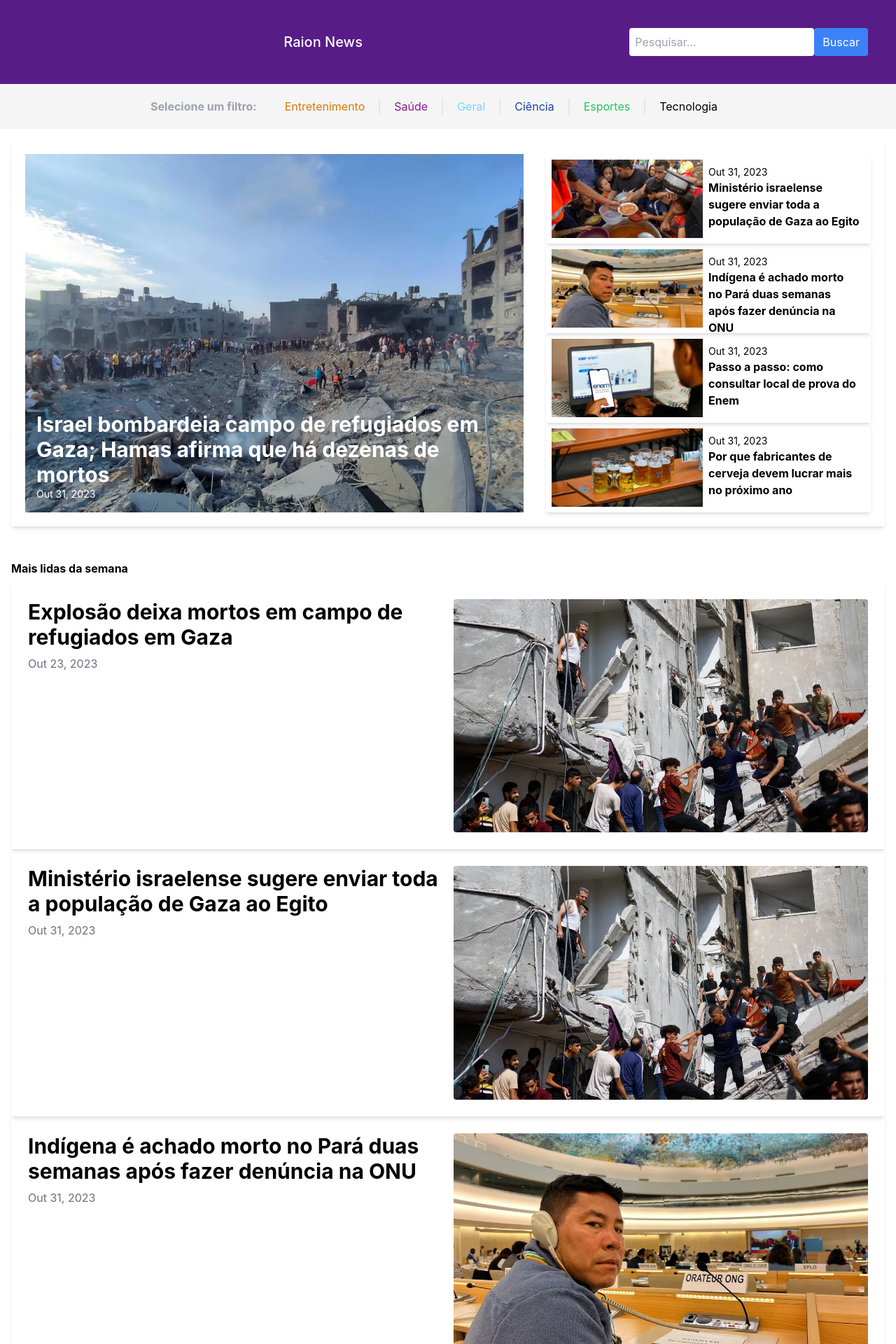
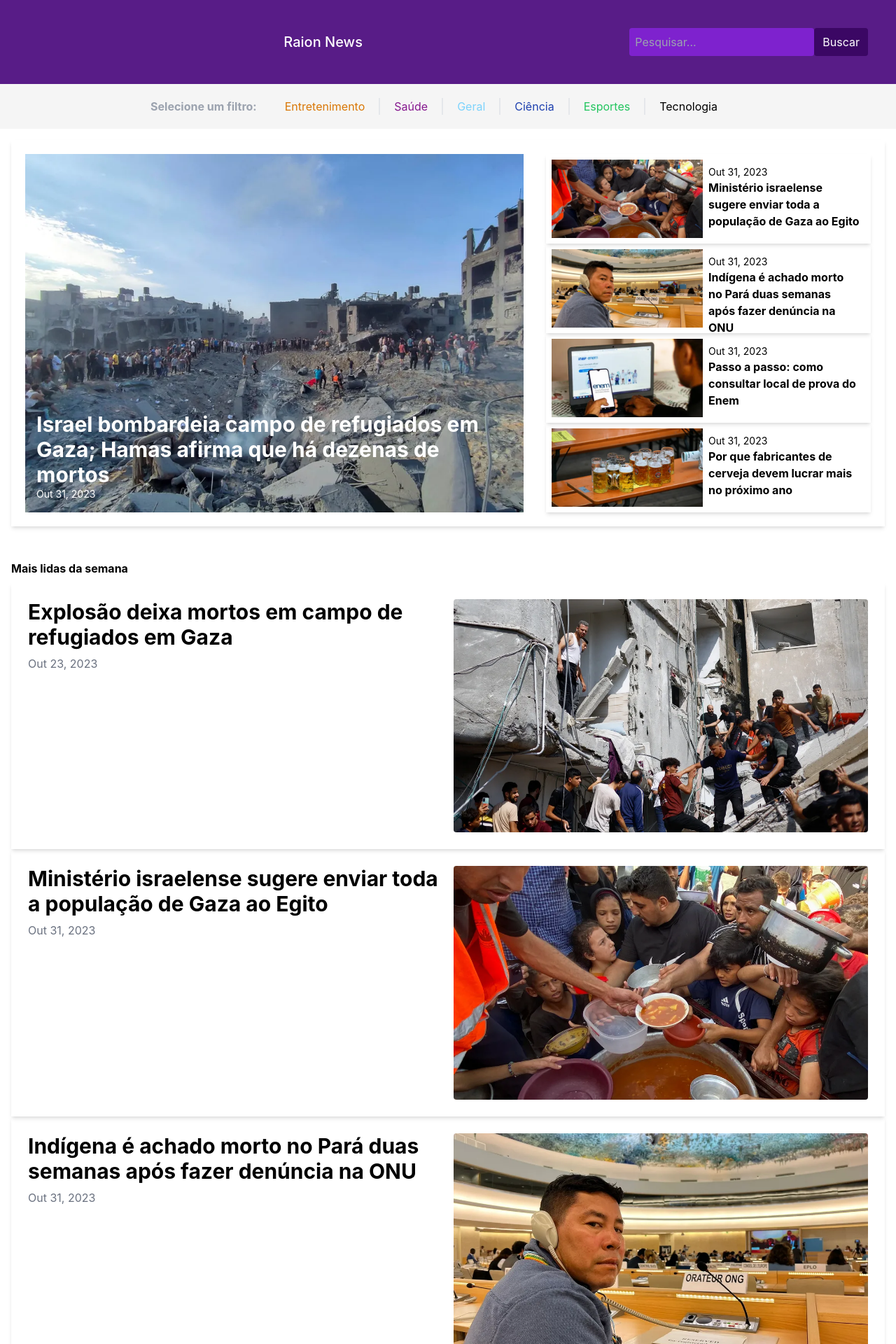
Before and after one commit to annxe/technicaltest-news, a React (Create React App) app in the folder technicaltest-react/: page / in a window 1280 px wide. Shown: the top 1920 px of the page at 70% size. Built offline with nearby package versions, Linux system fonts and the light colour scheme.

Commit message:
ajustes no input

```diff
--- a/technicaltest-react/src/Header.js
+++ b/technicaltest-react/src/Header.js
@@ -8,12 +8,12 @@ function Header() {
             <h1>Raion News</h1>
           </div>
           <div class="mt-3 md:mt-0 md:ml-4">
-            <input  type="searh" class="bg-white text-gray-900 p-2 rounded" placeholder="Pesquisar..."></input>
-            <button class="bg-blue-500 text-white px-3 py-2 rounded">Buscar</button>
+            <input  type="searh" class="bg-purple-700 text-gray-900 p-2 rounded" placeholder="Pesquisar..."></input>
+            <button class="bg-purple-950 text-white px-3 py-2 rounded">Buscar</button>
           </div>
         </div>
         <div class="flex justify-center bg-neutral-100 text-black p-8 md:p-5">
-          <ul class="flex flex-wrap">
+          <ul class="flex flex-wrap justify-center items-center">
             <li class="mr-5 md:mr-5 pr-5 font-bold text-gray-400"><p>Selecione um filtro:</p></li>
             <li class="mr-5 pr-5 text-amber-600 border-r-2"><a href="">Entretenimento</a></li>
             <li class="mr-5 pr-5 text-fuchsia-800 border-r-2"><a href="">Saúde</a></li>
--- a/technicaltest-react/src/blade.js
+++ b/technicaltest-react/src/blade.js
@@ -25,7 +25,7 @@ function Blade() {
                                 <span class="text-gray-500" >Out 31, 2023</span>
                             </div>
                             <div class="self-center md:self-end">
-                                <img src="/noticiaprincipal.jpg" alt="Notícia" class="rounded"></img>
+                                <img src="/israel-palestinians.jpg" alt="Notícia" class="rounded"></img>
                             </div>
                         </div>
                     </li>
```
